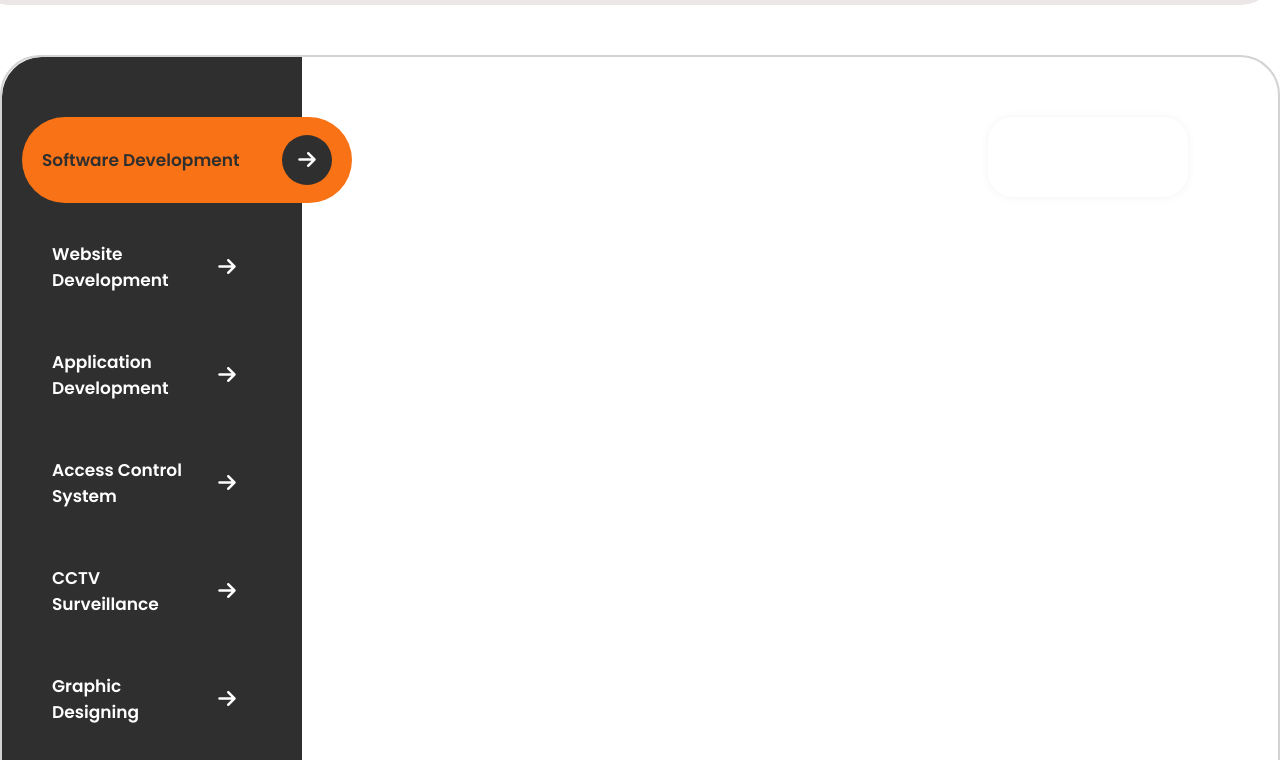
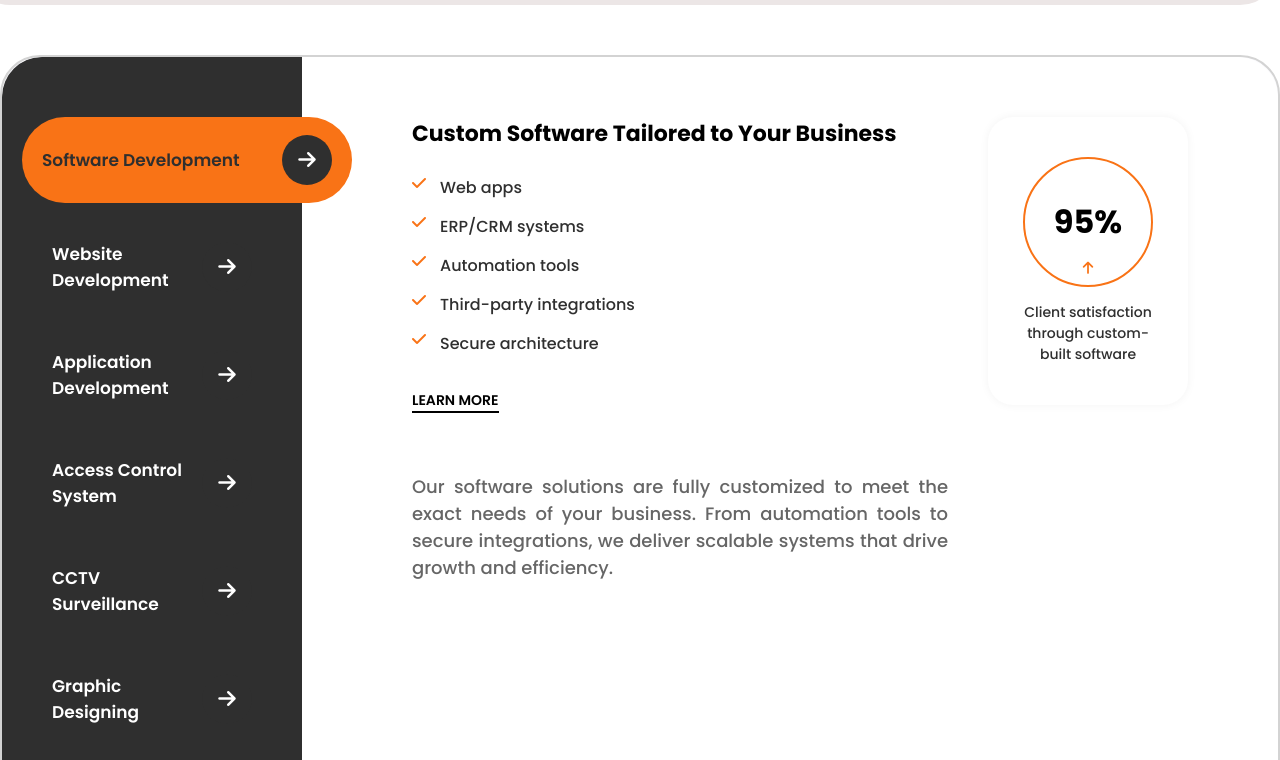
Before and after one commit to aqsa-bibi-coder/WorldWebsite, a plain HTML site: page index.html in a window 1280 px wide. Shown: the part 973-1733 px from the top of the page. Drawn offline with nearby package versions, Linux system fonts and the light colour scheme; files whose address does not match are found by name.

Commit message:
Update index.html

```diff
--- a/index.html
+++ b/index.html
@@ -396,7 +396,7 @@
 </div>
   </footer>
   </div>
-    <script src="Script/script.js"></script>
+    <script src="script.js"></script>
     <script src="https://cdn.jsdelivr.net/npm/aos@2.3.4/dist/aos.js"></script>
 <script>
   AOS.init();
```
